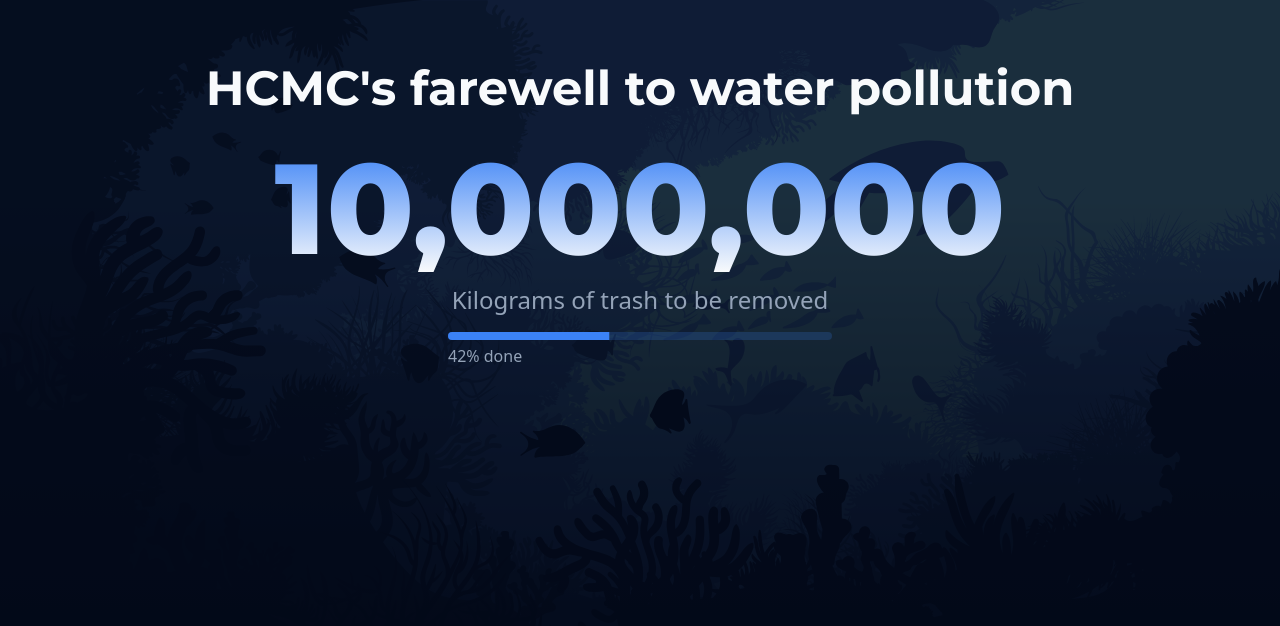
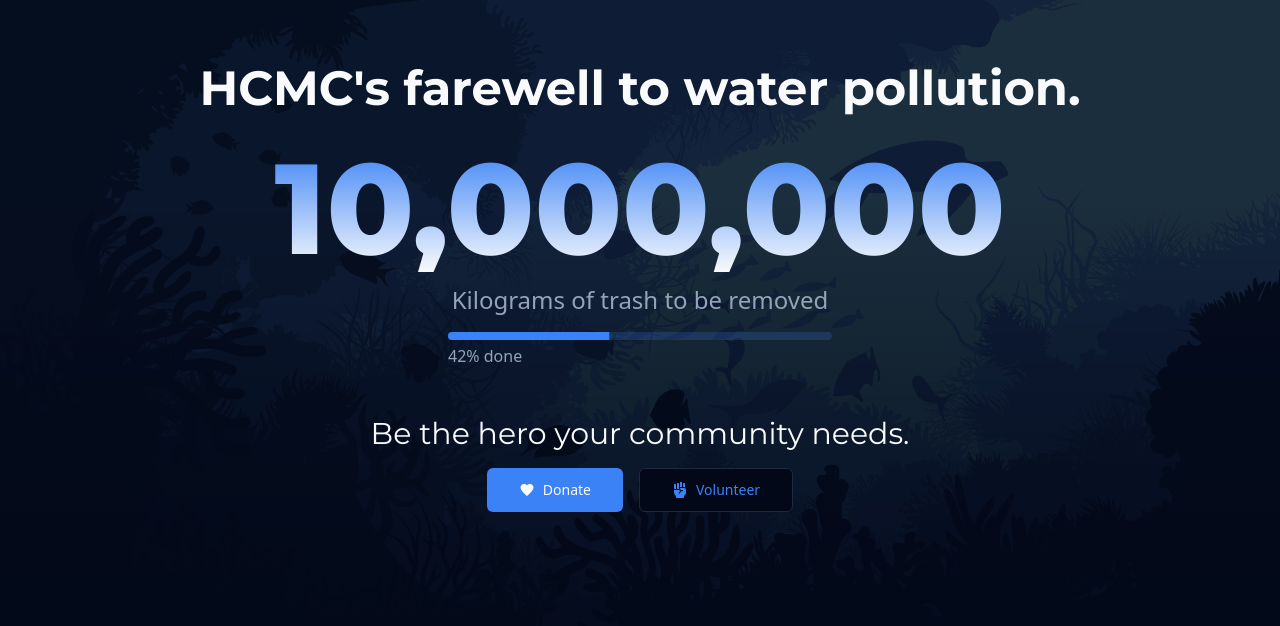
Before and after one commit to lengvietcuong/aquarriors, a Next.js app in the folder aquarriors-website/: page / in a window 1280 px wide. Shown: the top 626 px of the page. Built offline with nearby package versions, Linux system fonts and the light colour scheme.

Commit message:
add hero cta

```diff
--- a/aquarriors-website/app/globals.css
+++ b/aquarriors-website/app/globals.css
@@ -35,7 +35,7 @@
     --popover: 222.2 84% 4.9%;
     --popover-foreground: 210 40% 98%;
     --primary: 217.2 91.2% 59.8%;
-    --primary-foreground: 222.2 47.4% 11.2%;
+    --primary-foreground: 210 40% 98%;
     --secondary: 217.2 32.6% 17.5%;
     --secondary-foreground: 210 40% 98%;
     --muted: 217.2 32.6% 17.5%;
--- /dev/null
+++ b/aquarriors-website/components/hero-section/CTAButtons.tsx
@@ -0,0 +1,24 @@
+import { Button } from "../ui/button";
+import { IoMdHeart as Heart } from "react-icons/io";
+import { FaFistRaised as Fist } from "react-icons/fa";
+
+function CTAButtons() {
+  return (
+    <div className="mt-4 flex items-center justify-center gap-4">
+      <Button size="lg">
+        <Heart className="mr-2 size-4" />
+        Donate
+      </Button>
+      <Button
+        size="lg"
+        variant="outline"
+        className="text-primary hover:text-primary"
+      >
+        <Fist className="mr-2 size-4" />
+        Volunteer
+      </Button>
+    </div>
+  );
+}
+
+export default CTAButtons;
--- a/aquarriors-website/components/hero-section/HeroSection.tsx
+++ b/aquarriors-website/components/hero-section/HeroSection.tsx
@@ -1,12 +1,13 @@
 import GoalCounter from "./GoalCounter";
 import ProgressBar from "./ProgessBar";
+import CTAButtons from "./CTAButtons";
 
 function HeroSection() {
   return (
     <section className="px-section">
       <div className="pointer-events-none absolute inset-0 -z-20 bg-[url('/aquatic-background.svg')] bg-cover bg-center bg-no-repeat opacity-20 before:pointer-events-none before:absolute before:inset-0 before:-z-10 before:bg-gradient-to-b before:from-white/0 before:from-25% before:to-background"></div>
       <h1 className="mt-16 mb-8 text-3xl md:text-4xl lg:text-5xl font-bold text-center">
-        HCMC's farewell to water pollution
+        HCMC's farewell to water pollution.
       </h1>
       <GoalCounter />
       <p className="md:mt-3 mt-2 mb-4 text-muted-foreground text-center md:text-xl lg:text-2xl">
@@ -16,6 +17,10 @@
         <ProgressBar />
         <p className="mt-1 text-muted-foreground">42% done</p>
       </div>
+      <h2 className="mt-12 text-center text-xl md:text-2xl lg:text-3xl">
+        Be the hero your community needs.
+      </h2>
+      <CTAButtons />
     </section>
   );
 }
--- /dev/null
+++ b/aquarriors-website/components/ui/button.tsx
@@ -0,0 +1,56 @@
+import * as React from "react"
+import { Slot } from "@radix-ui/react-slot"
+import { cva, type VariantProps } from "class-variance-authority"
+
+import { cn } from "@/lib/utils"
+
+const buttonVariants = cva(
+  "inline-flex items-center justify-center whitespace-nowrap rounded-md text-sm font-medium ring-offset-background transition-colors focus-visible:outline-none focus-visible:ring-2 focus-visible:ring-ring focus-visible:ring-offset-2 disabled:pointer-events-none disabled:opacity-50",
+  {
+    variants: {
+      variant: {
+        default: "bg-primary text-primary-foreground hover:bg-primary/90",
+        destructive:
+          "bg-destructive text-destructive-foreground hover:bg-destructive/90",
+        outline:
+          "border border-input bg-background hover:bg-accent hover:text-accent-foreground",
+        secondary:
+          "bg-secondary text-secondary-foreground hover:bg-secondary/80",
+        ghost: "hover:bg-accent hover:text-accent-foreground",
+        link: "text-primary underline-offset-4 hover:underline",
+      },
+      size: {
+        default: "h-10 px-4 py-2",
+        sm: "h-9 rounded-md px-3",
+        lg: "h-11 rounded-md px-8",
+        icon: "h-10 w-10",
+      },
+    },
+    defaultVariants: {
+      variant: "default",
+      size: "default",
+    },
+  }
+)
+
+export interface ButtonProps
+  extends React.ButtonHTMLAttributes<HTMLButtonElement>,
+    VariantProps<typeof buttonVariants> {
+  asChild?: boolean
+}
+
+const Button = React.forwardRef<HTMLButtonElement, ButtonProps>(
+  ({ className, variant, size, asChild = false, ...props }, ref) => {
+    const Comp = asChild ? Slot : "button"
+    return (
+      <Comp
+        className={cn(buttonVariants({ variant, size, className }))}
+        ref={ref}
+        {...props}
+      />
+    )
+  }
+)
+Button.displayName = "Button"
+
+export { Button, buttonVariants }
--- a/aquarriors-website/package.json
+++ b/aquarriors-website/package.json
@@ -10,6 +10,7 @@
   },
   "dependencies": {
     "@radix-ui/react-progress": "^1.1.0",
+    "@radix-ui/react-slot": "^1.1.0",
     "class-variance-authority": "^0.7.0",
     "clsx": "^2.1.1",
     "lucide-react": "^0.399.0",
@@ -17,6 +18,7 @@
     "react": "^18",
     "react-countup": "^6.5.3",
     "react-dom": "^18",
+    "react-icons": "^5.2.1",
     "tailwind-merge": "^2.3.0",
     "tailwindcss-animate": "^1.0.7"
   },
```
Also changed, not shown: 1 other file (tests, documents, lock files or other folders).
